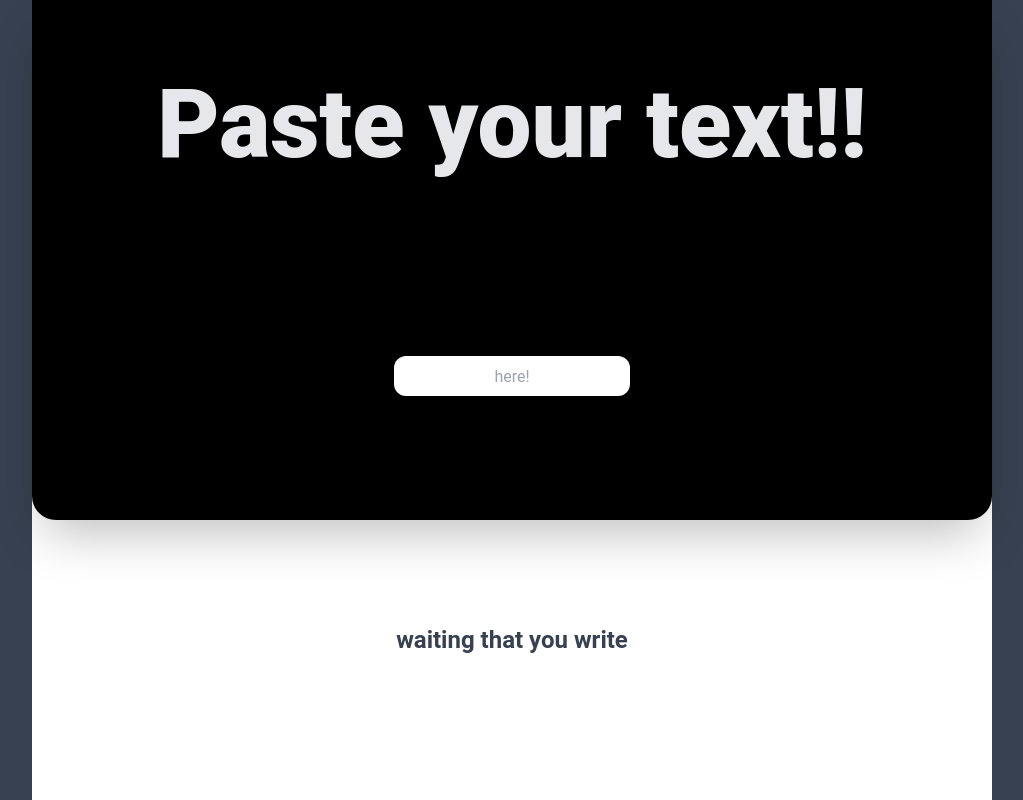
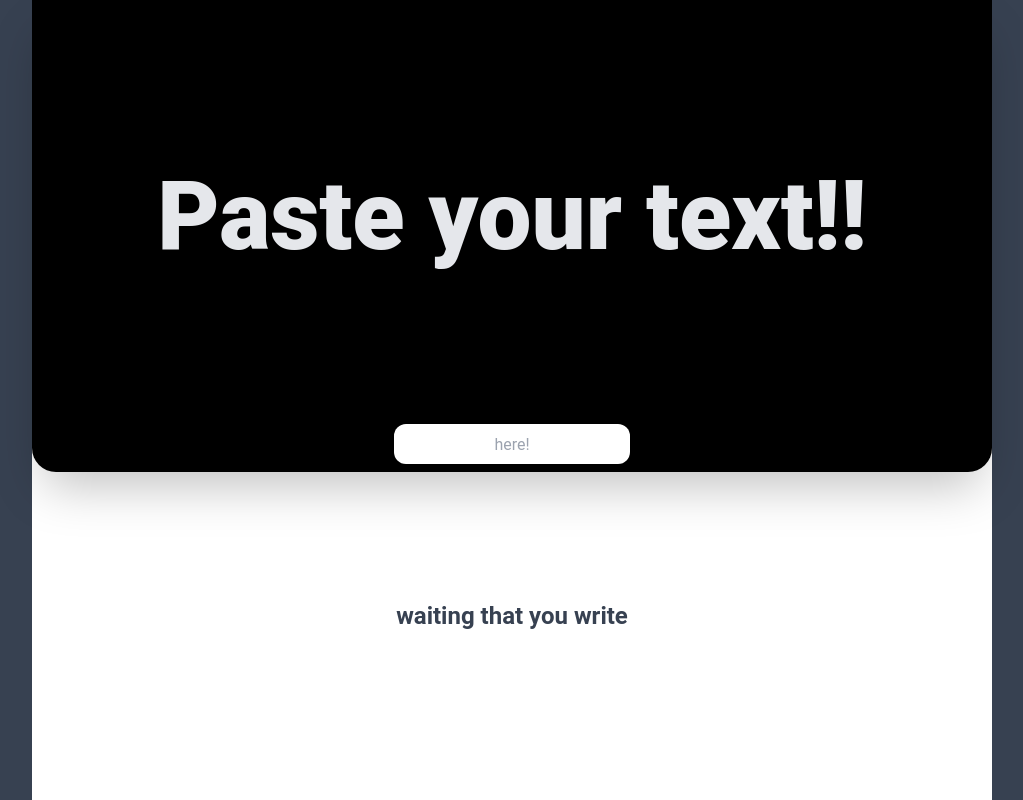
Before and after one commit to 3FE3LE/decrypto, a Next.js app: page / in a window 1280 px wide. Shown: the whole page, without its empty margins (128-1151 px from the left). Built offline with nearby package versions, Linux system fonts and the light colour scheme.

Commit message:
visuals fix

```diff
--- a/pages/index.jsx
+++ b/pages/index.jsx
@@ -45,12 +45,12 @@ export default function Home() {
         <link rel="icon" href="/favicon.ico" />
       </Head>
       <main className="w-full h-screen bg-gray-700 flex flex-wrap justify-center ">
-        <div className="p-2  w-full  xl:w-3/4 bg-black flex flex-wrap justify-center items-center rounded-b-3xl display-flex shadow-2xl z-10">
-          <h1 className="text-8xl text-gray-200 font-black text-center" >Paste your text!!</h1>
+        <div className="p-2  w-full  xl:w-3/4 bg-black flex flex-wrap justify-center items-end rounded-b-3xl display-flex shadow-2xl z-10">
+          <h1 className="text-8xl w-full text-gray-200 font-black text-center" >Paste your text!!</h1>
           <input
             onChange={() => handleChange(event)}
             placeholder="here!"
-            className="rounded-xl shadow-sm  p-2 h-10  my-12 text-center "
+            className="rounded-xl shadow-sm  p-2 h-10 text-center "
           />
         </div>
         <div
```
